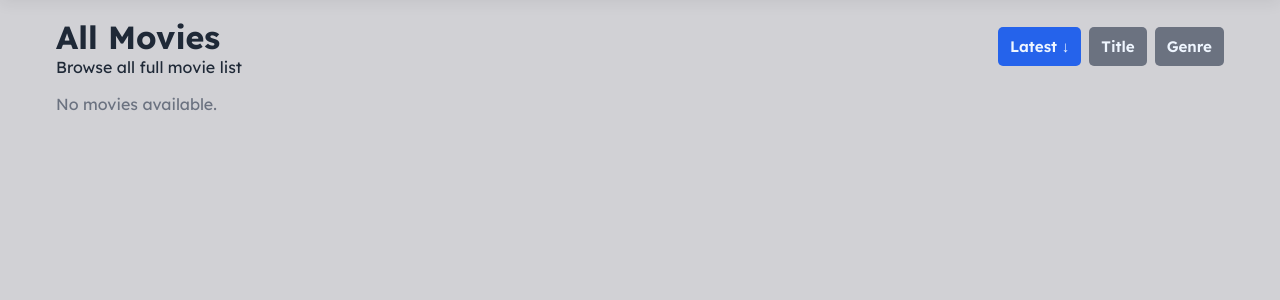
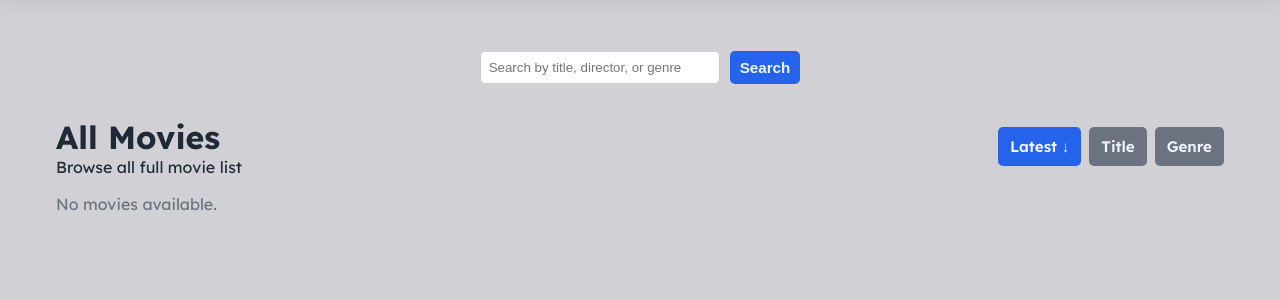
Before and after one commit to aliffkhuzairi/flask_movie_review_v2, a Flask app: page /movies in a window 1280 px wide. Shown: the part 77-377 px from the top of the page. Run offline with Flask 3, Linux system fonts and the light colour scheme; the visitor is signed in with stand-in values (Sample User, id 1); data that the repository does not hold is empty; some libraries are stand-ins or nearby versions; some web fonts are replaced.

Commit message:
feat: add search function in movie list page

```diff
--- a/app.py
+++ b/app.py
@@ -212,6 +212,7 @@ def home():
 def movie_list():
     movie_sort = request.args.get("movie_sort", "latest").strip()
     movie_sort_dir = request.args.get("movie_sort_dir", "desc").strip()
+    search = request.args.get("search", "").strip()
 
     if movie_sort not in ALLOWED_SORTS:
         movie_sort = "latest"
@@ -226,20 +227,26 @@ def movie_list():
 
     order_column = sort_columns[movie_sort]
 
+    search_pattern = f"%{search}%"
+
     with db_cursor() as cur:
         if movie_sort == "genre":
             cur.execute(f"""
                 select id, title, director, genre, rel_date
                 from movies
+                where title ilike %s
+                or director ilike %s or genre ilike %s
                 order by {order_column} {movie_sort_dir}, title asc;
-            """)
+            """, (search_pattern, search_pattern, search_pattern))
 
         else:
             cur.execute(f"""
                 select id, title, director, genre, rel_date
                 from movies
+                where title ilike %s
+                or director ilike %s or genre ilike %s
                 order by {order_column} {movie_sort_dir};
-            """)
+            """,(search_pattern, search_pattern, search_pattern))
 
         movies = cur.fetchall()
 
@@ -247,6 +254,7 @@ def movie_list():
                            movies=movies,
                            movie_sort=movie_sort,
                            movie_sort_dir=movie_sort_dir,
+                           search=search,
                            user_id=session["user_id"])
 
 @app.route("/movies/<int:movie_id>", methods=["GET", "POST"])
--- a/static/style.css
+++ b/static/style.css
@@ -258,6 +258,31 @@ button:hover {
 .movie-info p {
     margin: 0;
 }
+
+.search-section {
+    display: flex;
+    justify-content: center;
+    align-items: center;
+    min-height: 100px;
+}
+
+.search-form {
+    display: flex;
+    gap: 10px;
+    flex-wrap: wrap;
+    margin: 16px 0;
+}
+
+.search-form input {
+    flex: 1;
+    min-width: 240px;
+}
+
+.search-form button {
+    width: auto;
+    padding: 8px 10px;
+}
+
 
 
 .primary {
--- a/templates/movies.html
+++ b/templates/movies.html
@@ -22,6 +22,29 @@
 
     <main class="page-container">
 
+        <!-- SEARCH BAR -->
+        <section class="search-section">
+            <form action="{{ url_for('movie_list') }}" method="GET" class="search-form">
+                <input
+                    type="text"
+                    name="search"
+                    class="search-bar"
+                    placeholder="Search by title, director, or genre"
+                    value="{{ search or '' }}"
+                >
+
+                <input type="hidden" name="movie_sort" value="{{ movie_sort }}">
+                <input type="hidden" name="movie_sort_dir" value="{{ movie_sort_dir }}">
+
+                <button type="submit" class="button-link primary">Search</button>
+
+                {% if search %}
+                    <a class="button-link secondary" href="{{ url_for('movie_list') }}">Clear</a>
+                {% endif %}
+            </form>
+
+        </section>
+
         <!-- MOVIES META AND SORT BUTTONS -->
         <div class="section-head">
             <div>
@@ -34,7 +57,8 @@
                    href="{{ url_for(
                         'movie_list',
                         movie_sort='latest',
-                        movie_sort_dir='asc' if movie_sort == 'latest' and movie_sort_dir == 'desc' else 'desc'
+                        movie_sort_dir='asc' if movie_sort == 'latest' and movie_sort_dir == 'desc' else 'desc',
+                        search=search
                    ) }}">
                     Latest
                     {% if movie_sort == 'latest' %}
@@ -46,7 +70,8 @@
                    href="{{ url_for(
                         'movie_list',
                         movie_sort='title',
-                        movie_sort_dir='asc' if movie_sort == 'title' and movie_sort_dir == 'desc' else 'desc'
+                        movie_sort_dir='asc' if movie_sort == 'title' and movie_sort_dir == 'desc' else 'desc',
+                        search=search
                    ) }}">
                     Title
                     {% if movie_sort == 'title' %}
@@ -58,7 +83,8 @@
                    href="{{ url_for(
                         'movie_list',
                         movie_sort='genre',
-                        movie_sort_dir='asc' if movie_sort == 'genre' and movie_sort_dir == 'desc' else 'desc'
+                        movie_sort_dir='asc' if movie_sort == 'genre' and movie_sort_dir == 'desc' else 'desc',
+                        search=search
                    ) }}">
                     Genre
                     {% if movie_sort == 'genre' %}
```
